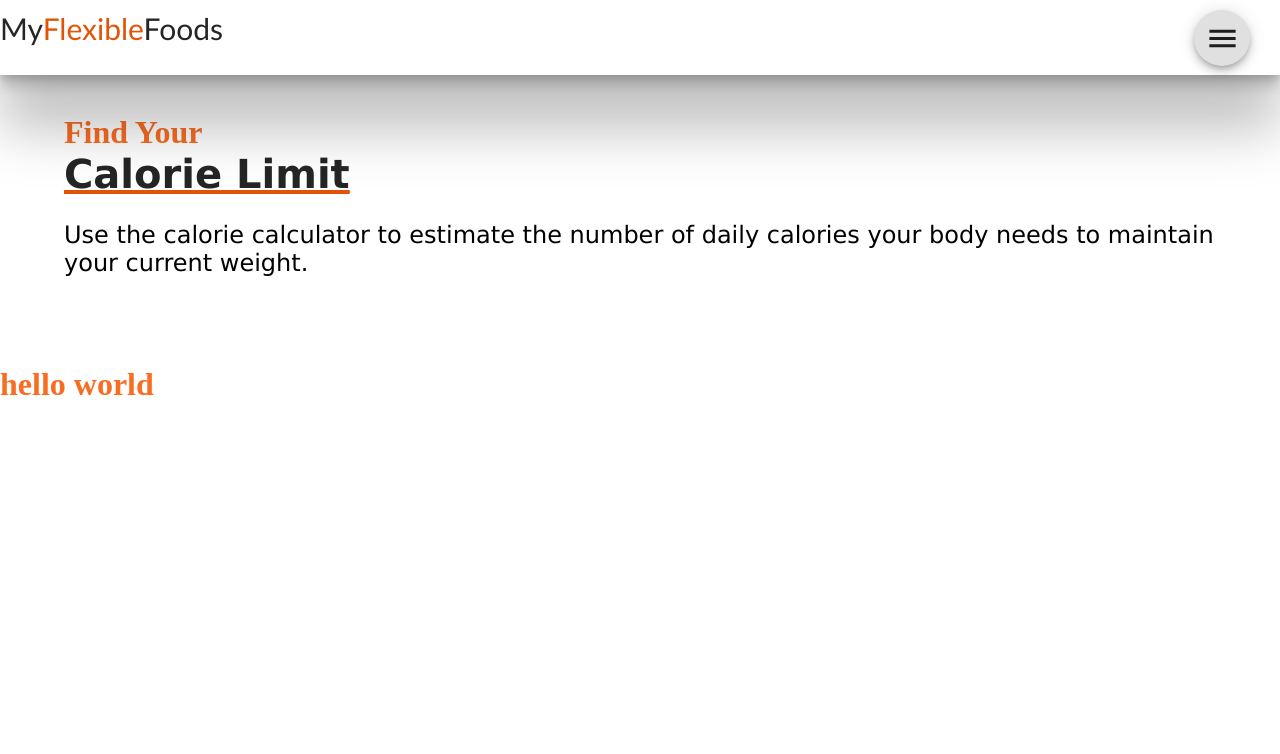
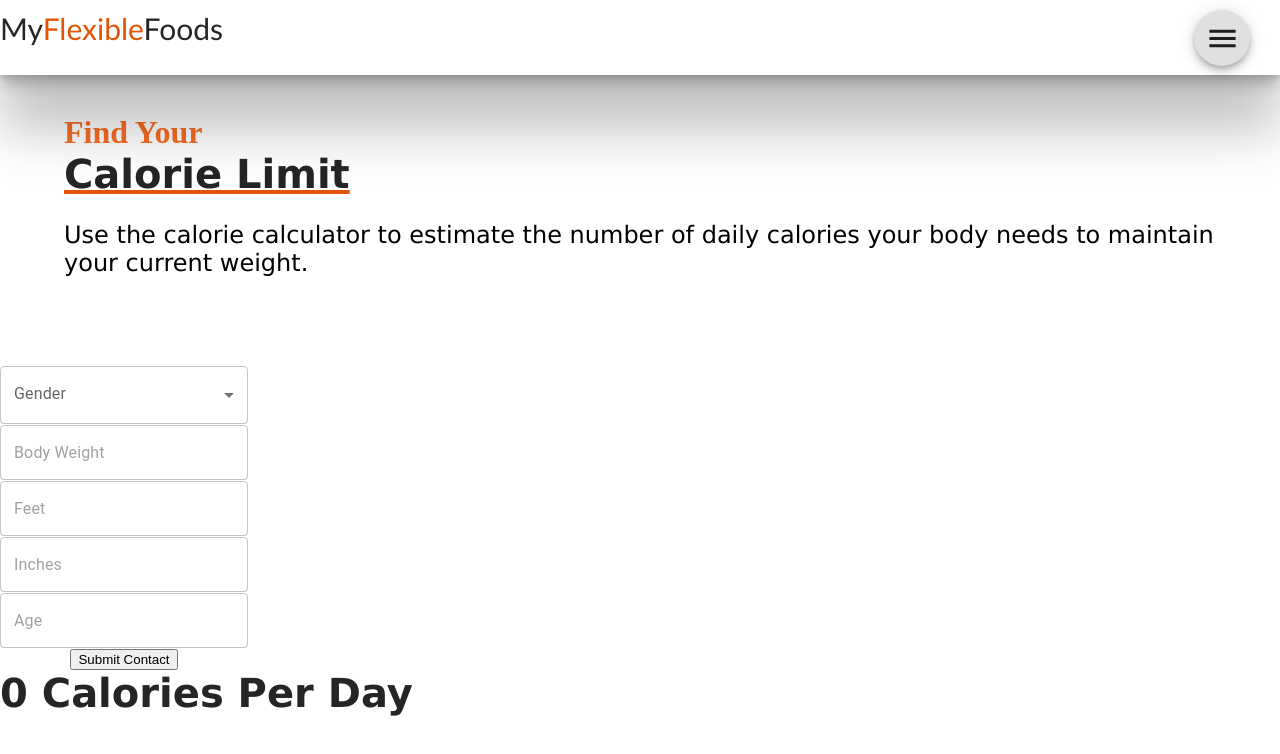
Before and after one commit to JoshuaGutie/flexible-foods, a React (Create React App) app: page /Calculator in a window 1280 px wide. Shown: the top 754 px of the page. Built offline with nearby package versions, Linux system fonts and the light colour scheme.

Commit message:
calorie calc functional

```diff
--- a/src/components/FindCalculate.js
+++ b/src/components/FindCalculate.js
@@ -1,9 +1,104 @@
-function FindCalculate() {
-    return (
-        <div className="findContainer">
-            <h1>hello world</h1>
-        </div>
-     );
+import { useState } from "react";
+import InputLabel from "@mui/material/InputLabel";
+import Select from "@mui/material/Select";
+import MenuItem from "@mui/material/MenuItem";
+import TextField from "@mui/material/TextField";
+import FormControl from "@mui/material/FormControl";
+
+function FindCalculate(props) {
+  const handleChange = (event) => {
+    setCalories({ ...calories, [event.target.name]: event.target.value });
+  };
+
+  const [calories, setCalories] = useState({
+    bodyWeight: 0,
+    feet: 0,
+    inches: 0,
+    age: 0,
+    limit: 0,
+    gender: "",
+  });
+
+  const handleSubmit = (event, props) => {
+    event.preventDefault();
+    setCalories({
+      bodyWeight: event.target.value,
+      feet: event.target.value,
+      inches: event.target.value,
+      age: event.target.value,
+    });
+    if (calories.gender === "male") {
+      setCalories({
+        limit: (66 + (6.3 * calories.bodyWeight) + (12.9 *(12*calories.feet)) + (-6.8 *calories.age)) * 1.55
+      });
+    }
+    console.log(calories);
+  };
+
+  return (
+    <div className="findContainer">
+      <div className="formContainer">
+        <form onSubmit={handleSubmit}>
+          <FormControl fullWidth>
+            <InputLabel>Gender</InputLabel>
+            <Select
+              labelId="demo-simple-select-label"
+              id="demo-simple-select"
+              value={calories.gender || ""}
+              name="gender"
+              label="gender"
+              onChange={handleChange}
+            >
+              <MenuItem value={"male"}>Male</MenuItem>
+              <MenuItem value={"female"}>Female</MenuItem>
+            </Select>{" "}
+          </FormControl>
+          <div>
+            <TextField
+              type="number"
+              name="bodyWeight"
+              placeholder="Body Weight"
+              value={calories.bodyWeight || ""}
+              onChange={handleChange}
+            />
+          </div>
+          <div>
+            <TextField
+              type="number"
+              name="feet"
+              placeholder="Feet"
+              value={calories.feet || ""}
+              onChange={handleChange}
+            />
+          </div>
+          <div>
+            <TextField
+              type="number"
+              name="inches"
+              placeholder="Inches"
+              value={calories.inches || ""}
+              onChange={handleChange}
+            />
+          </div>
+          <div>
+            <TextField
+              type="number"
+              name="age"
+              placeholder="Age"
+              value={calories.age || ""}
+              onChange={handleChange}
+            />
+          </div>
+          <div>
+            <button>Submit Contact</button>
+          </div>
+        </form>
+      </div>
+      <div className="calorieCount">
+        <h2>{calories.limit} Calories Per Day</h2>
+      </div>
+    </div>
+  );
 }
 
 export default FindCalculate;
--- a/src/components/css/calculator.css
+++ b/src/components/css/calculator.css
@@ -1,6 +1,6 @@
 .calculatorContainer {
     display: flex;
-    flex-direction: column;
+    flex-direction: column  ;
 }
 
 .coverContainer {
```
